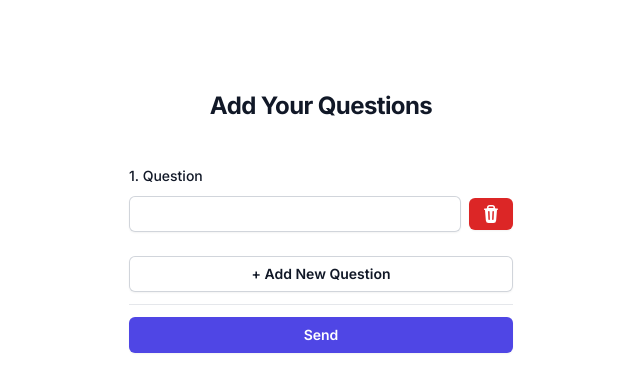
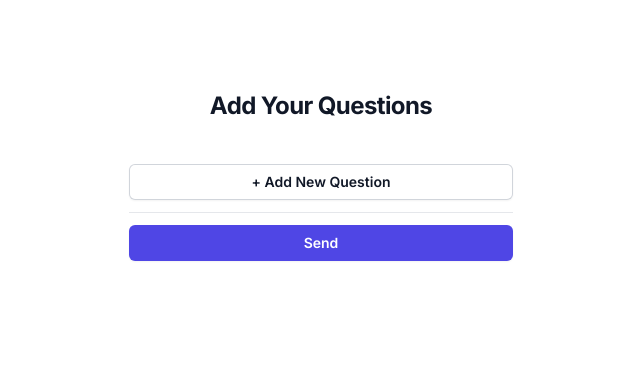
Before and after one commit to yusfgungor/react-hook-form-dynamic-form-example, a Next.js app in the folder finished_project/: page / in a window 1280 px wide. Shown: the top 392 px of the page, without its empty margins (319-959 px from the left). Built offline with nearby package versions, Linux system fonts and the light colour scheme.

Commit message:
feat: added questions dynamically shown on the screen

```diff
--- a/finished_project/app/page.tsx
+++ b/finished_project/app/page.tsx
@@ -16,7 +16,7 @@ export default function Home() {
   });
   const onSubmit: SubmitHandler<Inputs> = (data) => console.log(data);
 
-  const { append } = useFieldArray({
+  const { fields, append } = useFieldArray({
     control,
     name: "questions",
   });
@@ -35,9 +35,10 @@ export default function Home() {
 
       <div className="mt-10 sm:mx-auto sm:w-full sm:max-w-sm">
         <form className="space-y-6" onSubmit={handleSubmit(onSubmit)}>
-          <div>
+          {fields.map((question, index) => (
+            <div key={question.id}>
               <label className="block text-sm font-medium leading-6 text-gray-900">
-              1. Question
+                {index + 1}. Question
               </label>
               <div className="flex flex-row gap-2 justify-center items-center mt-2">
                 <div className="flex-1">
@@ -67,6 +68,7 @@ export default function Home() {
                 </div>
               </div>
             </div>
+          ))}
 
           <div className="flex flex-col gap-1">
             <button
```
Lines whose indentation alone changed are shown as unchanged.
